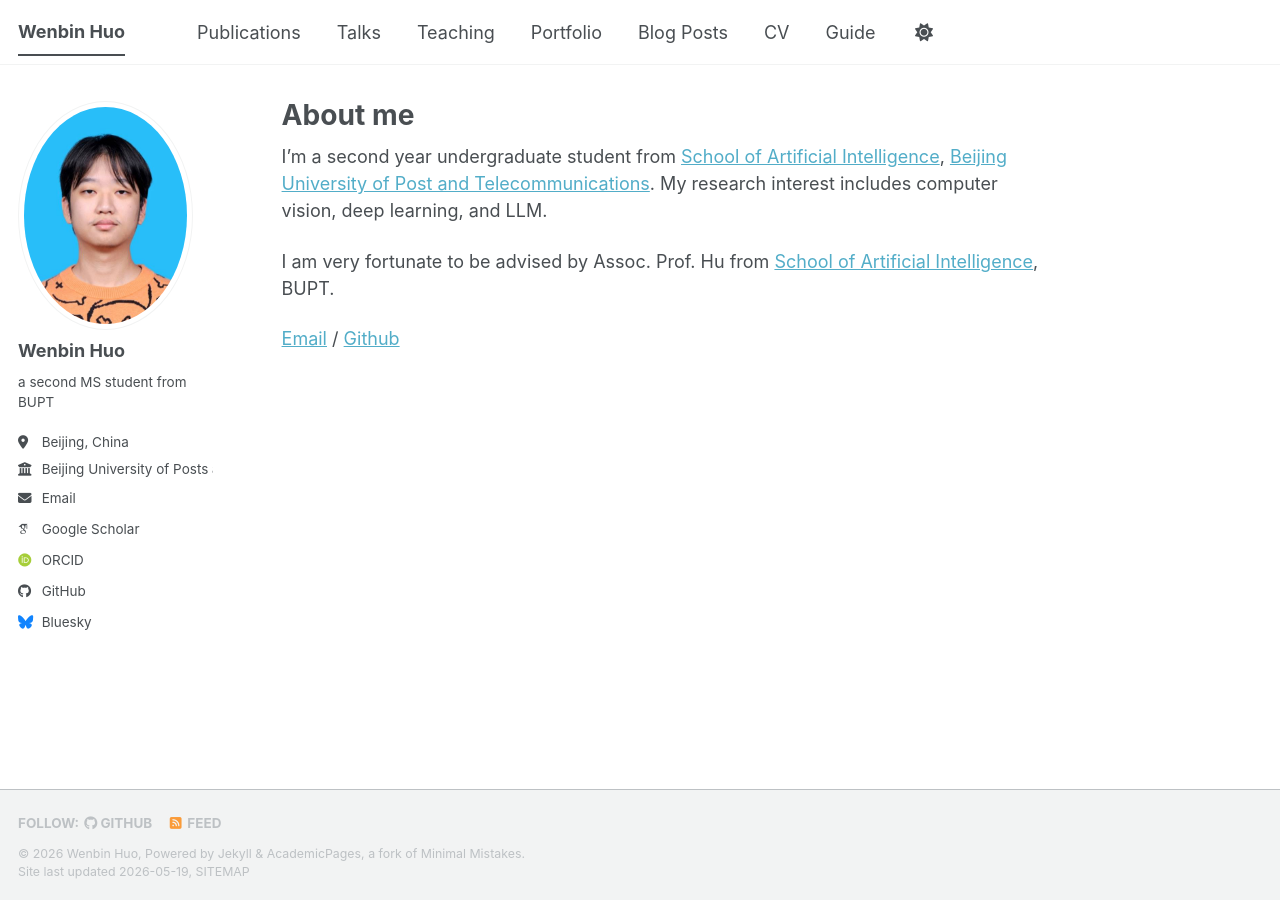
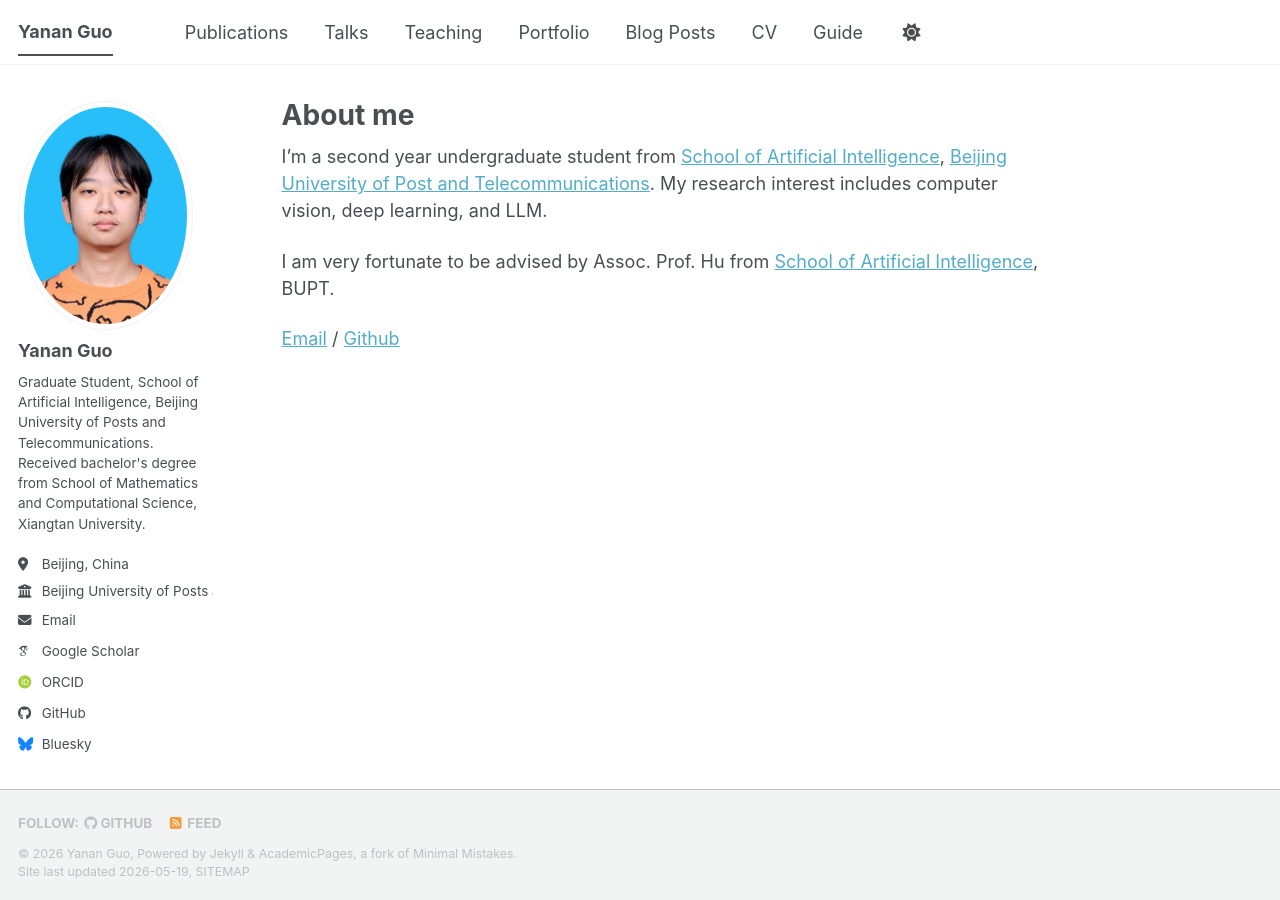
Before and after one commit to sakura073/Wenbin-Huo, a Jekyll site: the page built from _pages/about.md, in a window 1280 px wide. Built offline with Jekyll 4.4.1, drawn with Linux system fonts in a browser that asks for light colours; some web fonts are replaced; a script bundle is joined from its source files by our own code; library files that are not in the unit come from our copies.

Commit message:
Update _config.yml

```diff
--- a/_config.yml
+++ b/_config.yml
@@ -9,24 +9,24 @@
 # Basic Site Settings
 locale                   : "en-US"
 site_theme               : "default"
-title                    : "Wenbin Huo"
+title                    : "Yanan Guo"
 title_separator          : "-"
-name                     : &name "Wenbin Huo"
-description              : &description "a second MS student from BUPT"
-url                      : https://sakura073.github.io
+name                     : &name "Yanan Guo"
+description              : &description "Graduate Student at Beijing University of Posts and Telecommunications"
+url                      : https://gyniy.github.io
 baseurl                  : ""
-repository               : "sakura073/Wenbin-Huo"
+repository               : "gyniy/yanan.github.io"
 
 # Site Author
 author:
   avatar           : "profile.png"
-  name             : "Wenbin Huo"
+  name             : "Yanan Guo"
   pronouns         :
-  bio              : "a second MS student from BUPT"
+  bio              : "Graduate Student, School of Artificial Intelligence, Beijing University of Posts and Telecommunications. Received bachelor's degree from School of Mathematics and Computational Science, Xiangtan University."
   location         : "Beijing, China"
   employer         : "Beijing University of Posts and Telecommunications"
   uri              :
-  email            : "hwb@bupt.edu.cn"
+  email            : "2024111145@bupt.cn"
   academia         :
   arxiv            :
   googlescholar    : "https://scholar.google.com/citations?user=PS_CX0AAAAAJ"
```
